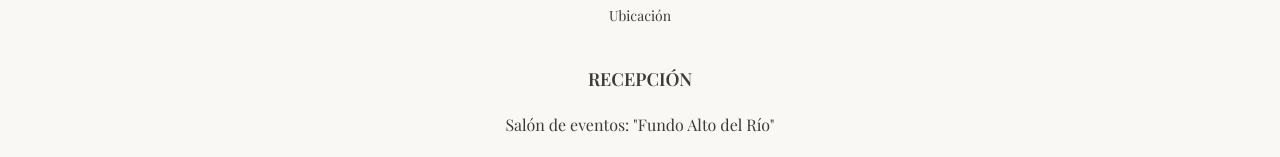
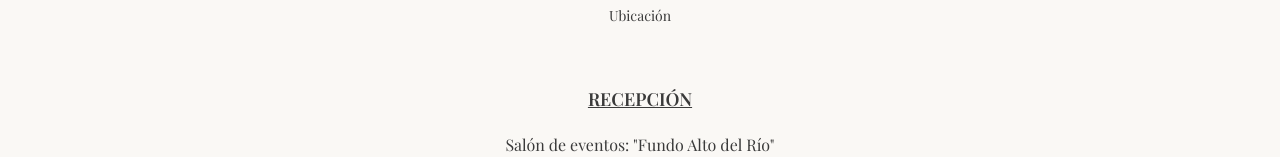
Before and after one commit to A1exMP/invitacion, a Vue app: page / in a window 1280 px wide. Shown: the part 2161-2318 px from the top of the page. Built offline with nearby package versions, Linux system fonts and the light colour scheme; a web font is replaced by a local one.

Commit message:
Update LocationSection.vue

```diff
--- a/src/components/LocationSection.vue
+++ b/src/components/LocationSection.vue
@@ -1,5 +1,5 @@
 <template>
-  <section class="section">
+  <section class="section" style="margin-bottom: 20px;">
     <p class="info-text-hight"><strong><u>{{ FechaLugar.Titulo_seccion }}</u></strong></p>
     <p class="info-text">{{ FechaLugar.Lugar}}</p>
     <p class="info-text">{{ FechaLugar.Distrito}}</p>
@@ -16,7 +16,7 @@
   </section>
   <br>
    <section class="section">
-    <p class="info-text-hight"><strong>{{ FechaLugar.Titulo_seccion_Civil }}</strong></p>
+    <p class="info-text-hight"><strong><u>{{ FechaLugar.Titulo_seccion_Civil }}</u></strong></p>
     <p class="info-text">{{ FechaLugar.Lugar_Civil}}</p>
     <p class="info-text">{{ FechaLugar.Distrito_Civil}}</p>
 
```
